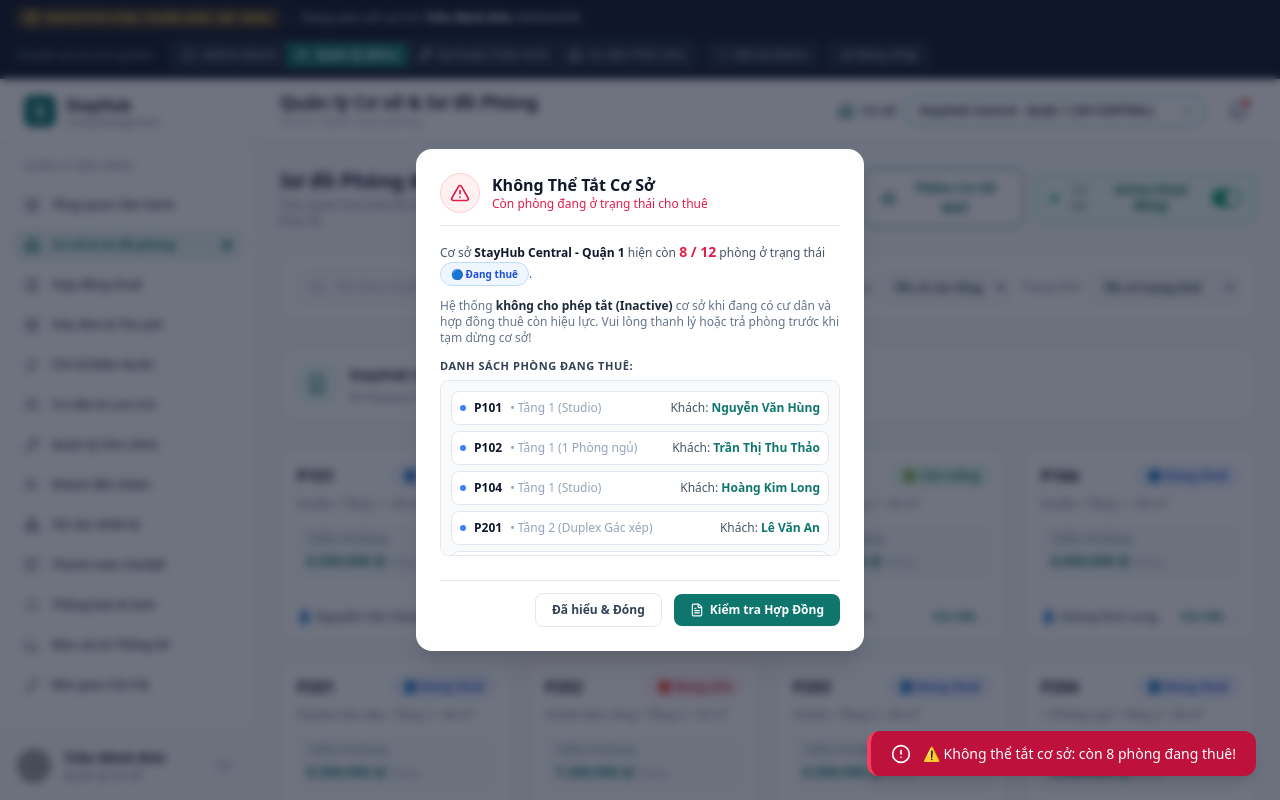
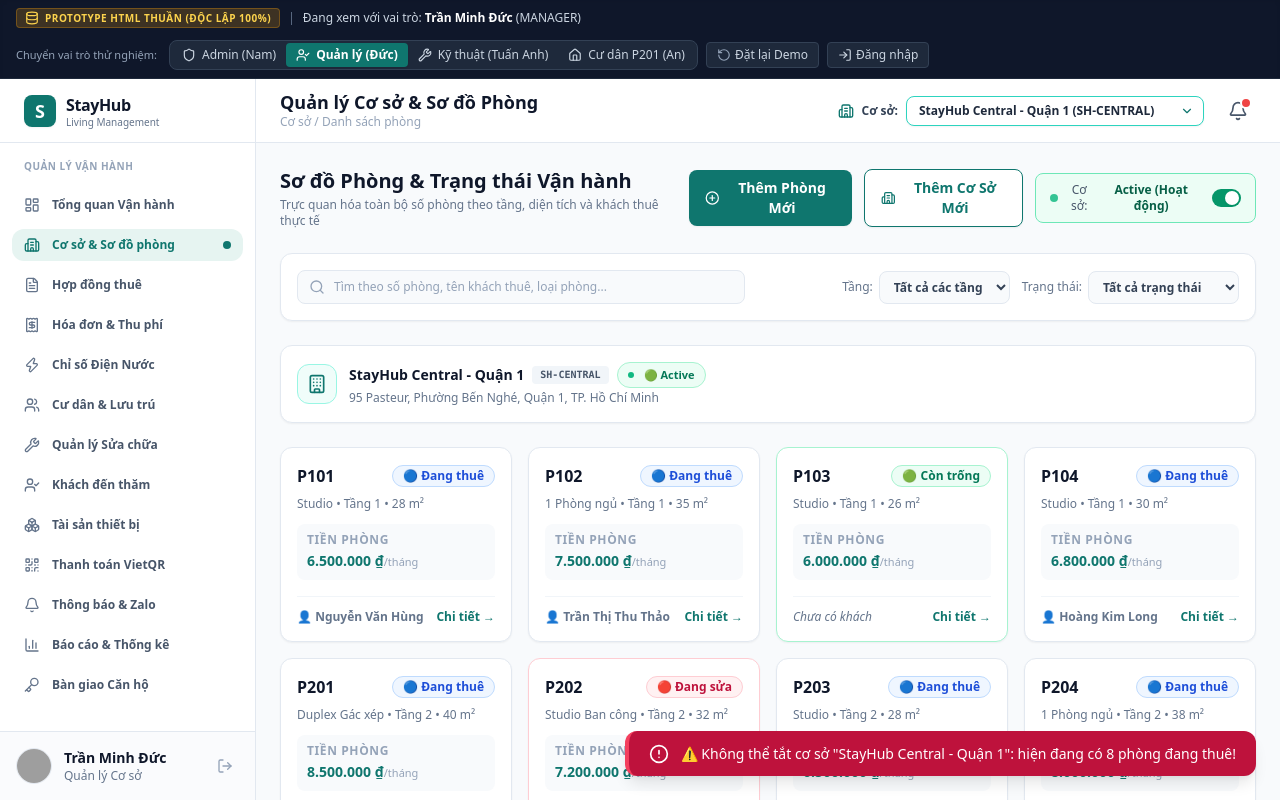
Before and after one commit to hopzxje/prototype, a plain HTML site: page pages/property/buildings.html in a window 1280 px wide. Both pictures are taken after a click on the button "Bật/Tắt trạng thái hoạt động của cơ sở này". Drawn offline with nearby package versions, Linux system fonts and the light colour scheme; grey boxes are pictures that could not be loaded.

Commit message:
fix: do not show modal popup when deactivating building if rooms are occupied

```diff
--- a/pages/property/buildings.html
+++ b/pages/property/buildings.html
@@ -661,27 +661,15 @@
       const occupiedRooms = rooms.filter(r => r.status === 'OCCUPIED');
 
       if (occupiedRooms.length > 0) {
-        // Trường hợp còn phòng đang thuê: KHÔNG CHO TẮT
-        const nameEl = document.getElementById('cannot-deactivate-bld-name');
-        const countEl = document.getElementById('cannot-deactivate-count');
-        const listEl = document.getElementById('cannot-deactivate-rooms-list');
+        // Trường hợp còn phòng đang thuê: KHÔNG CHO TẮT & KHÔNG HIỂN THỊ POPUP LÊN (theo yêu cầu)
+        showToast(`⚠️ Không thể tắt cơ sở "${bld.name}": hiện đang có ${occupiedRooms.length} phòng đang thuê!`, 'error');
 
-        if (nameEl) nameEl.innerText = bld.name;
-        if (countEl) countEl.innerText = `${occupiedRooms.length} / ${rooms.length}`;
-        if (listEl) {
-          listEl.innerHTML = occupiedRooms.map(r => `
-            <div class="flex items-center justify-between p-2 bg-white rounded-lg border border-slate-200">
-              <div class="flex items-center gap-2">
-                <span class="w-1.5 h-1.5 rounded-full bg-blue-500"></span>
-                <strong class="text-slate-900 font-bold">${r.roomNumber}</strong>
-                <span class="text-slate-400">• Tầng ${r.floor} (${r.type || 'Phòng'})</span>
-              </div>
-              <span class="text-slate-600 font-medium">Khách: <strong class="text-teal-700">${r.tenant || 'Đang thuê'}</strong></span>
-            </div>
-          `).join('');
+        // Hiệu ứng viền cảnh báo nhẹ nhàng trên nút bấm mà không bung popup
+        const toggleBtn = document.getElementById('btn-toggle-bld-status');
+        if (toggleBtn) {
+          toggleBtn.classList.add('ring-2', 'ring-rose-400');
+          setTimeout(() => toggleBtn.classList.remove('ring-2', 'ring-rose-400'), 1500);
         }
-        openModal('cannotDeactivateModal');
-        showToast(`⚠️ Không thể tắt cơ sở: còn ${occupiedRooms.length} phòng đang thuê!`, 'error');
         return;
       }
 
```
